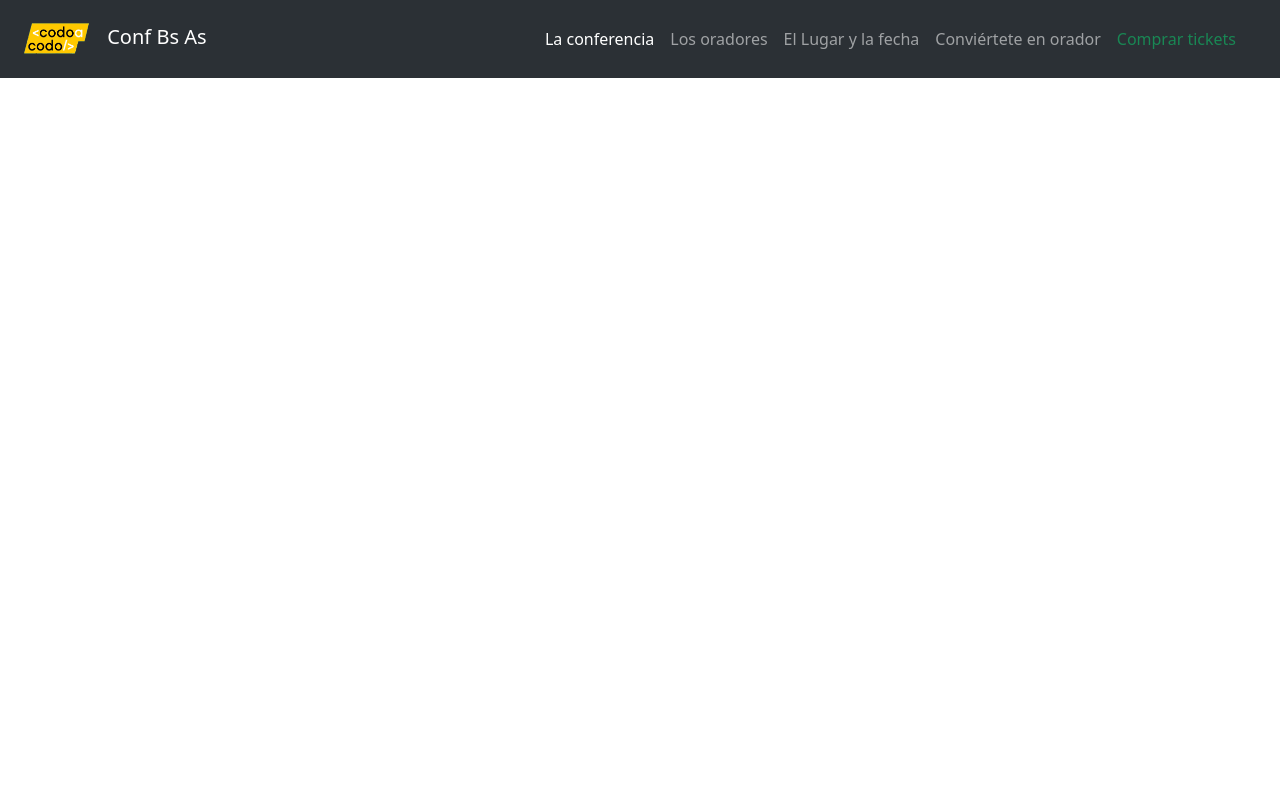
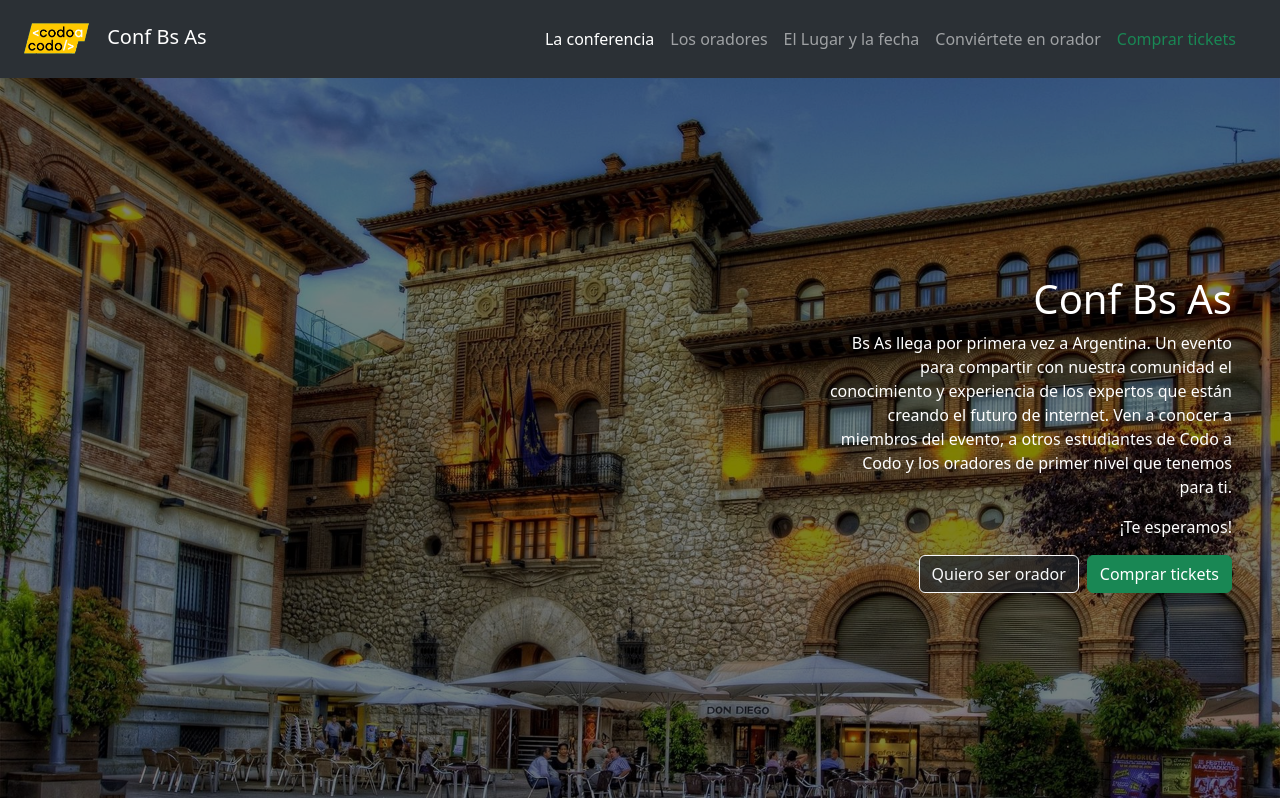
Before and after one commit to NicolasMali/CaC-Integrador, a plain HTML site: page index.html in a window 1280 px wide. Both pictures are taken after a click on the link "La conferencia". Drawn offline with nearby package versions, Linux system fonts and the light colour scheme.

Commit message:
agregado carusel de imagenes

```diff
--- a/index.html
+++ b/index.html
@@ -4,6 +4,7 @@
     <meta charset="UTF-8" />
     <meta http-equiv="X-UA-Compatible" content="IE=edge" />
     <meta name="viewport" content="width=device-width, initial-scale=1.0" />
+    <link rel="stylesheet" href="Css/Style.css" />
     <link
       href="https://cdn.jsdelivr.net/npm/bootstrap@5.3.0-alpha2/dist/css/bootstrap.min.css"
       rel="stylesheet"
@@ -13,6 +14,7 @@
     <title>Integrador Java</title>
   </head>
   <body>
+
     <nav class="navbar navbar-expand-lg bg-body-tertiary" data-bs-theme="dark">
       <div class="container-fluid">
         <a class="navbar-brand" href="#">
@@ -64,6 +66,62 @@
       </div>
     </nav>
 
+    <div class="contenedor">
+      <div
+        id="carouselExampleSlidesOnly"
+        class="carousel slide"
+        data-bs-ride="carousel"
+      >
+        <div class="carousel-inner">
+          <div class="carousel-item active" data-bs-interval="7000">
+            <img
+              src="Img/ba1.jpg"
+              class="d-block w-100 oscurecer-img"
+              alt="..."
+            />
+          </div>
+          <div class="carousel-item" data-bs-interval="7000">
+            <img
+              src="Img/ba2.jpg"
+              class="d-block w-100 oscurecer-img"
+              alt="..."
+            />
+          </div>
+          <div class="carousel-item" data-bs-interval="7000">
+            <img
+              src="Img/ba3.jpg"
+              class="d-block w-100 oscurecer-img"
+              alt="..."
+            />
+          </div>
+        </div>
+      </div>
+
+      <div class="row">
+        <div class="pe-lg-5 text-white text-end centradoderecha">
+          <h1>Conf Bs As</h1>
+          <p class="d-inline-block col-11 col-sm-9 col-md-6 col-lg-4">
+            Bs As llega por primera vez a Argentina. Un evento para compartir
+            con nuestra comunidad el conocimiento y experiencia de los expertos
+            que están creando el futuro de internet. Ven a conocer a miembros
+            del evento, a otros estudiantes de Codo a Codo y los oradores de
+            primer nivel que tenemos para ti.
+          </p>
+          <p>¡Te esperamos!</p>
+          <div class="container-fluid p-0">
+            <a class="btn btn-success float-end ms-2 mb-2">Comprar tickets</a>
+            <a
+              href="#anotarse"
+              class="bg-dark bg-opacity-75 btn btn-outline-light float-end"
+              >Quiero ser orador</a
+            >
+          </div>
+        </div>
+      </div>
+    </div>
+
+
+
     <script
       src="https://cdn.jsdelivr.net/npm/bootstrap@5.3.0-alpha3/dist/js/bootstrap.bundle.min.js"
       integrity="sha384-ENjdO4Dr2bkBIFxQpeoTz1HIcje39Wm4jDKdf19U8gI4ddQ3GYNS7NTKfAdVQSZe"
```
